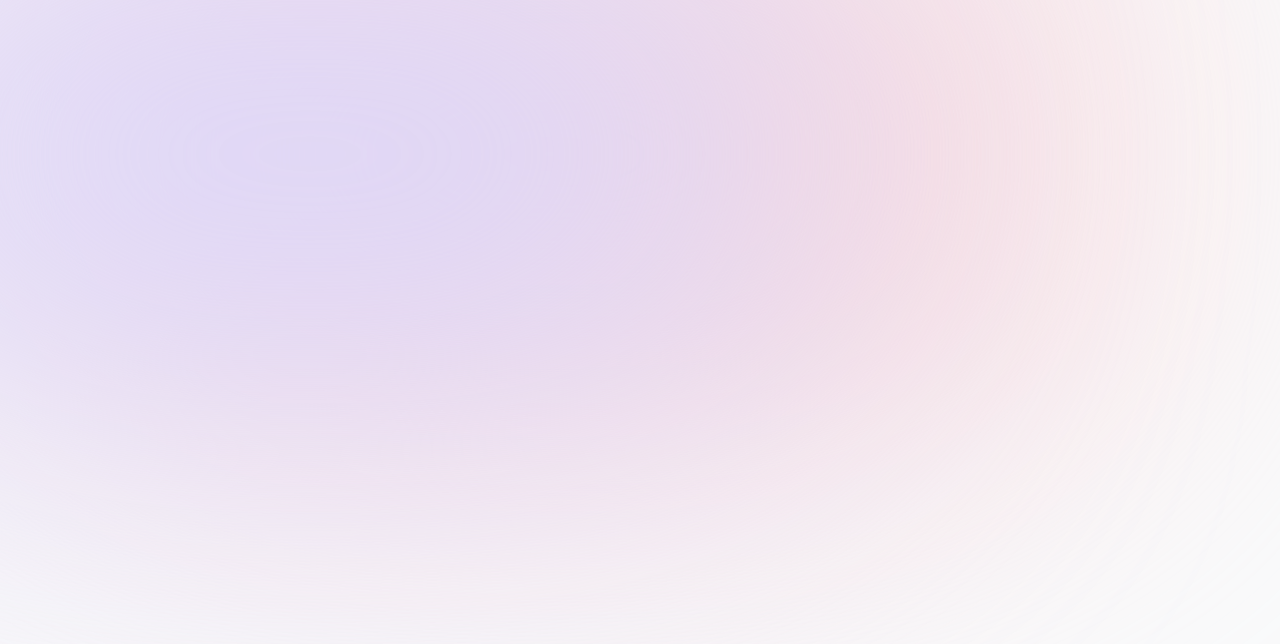
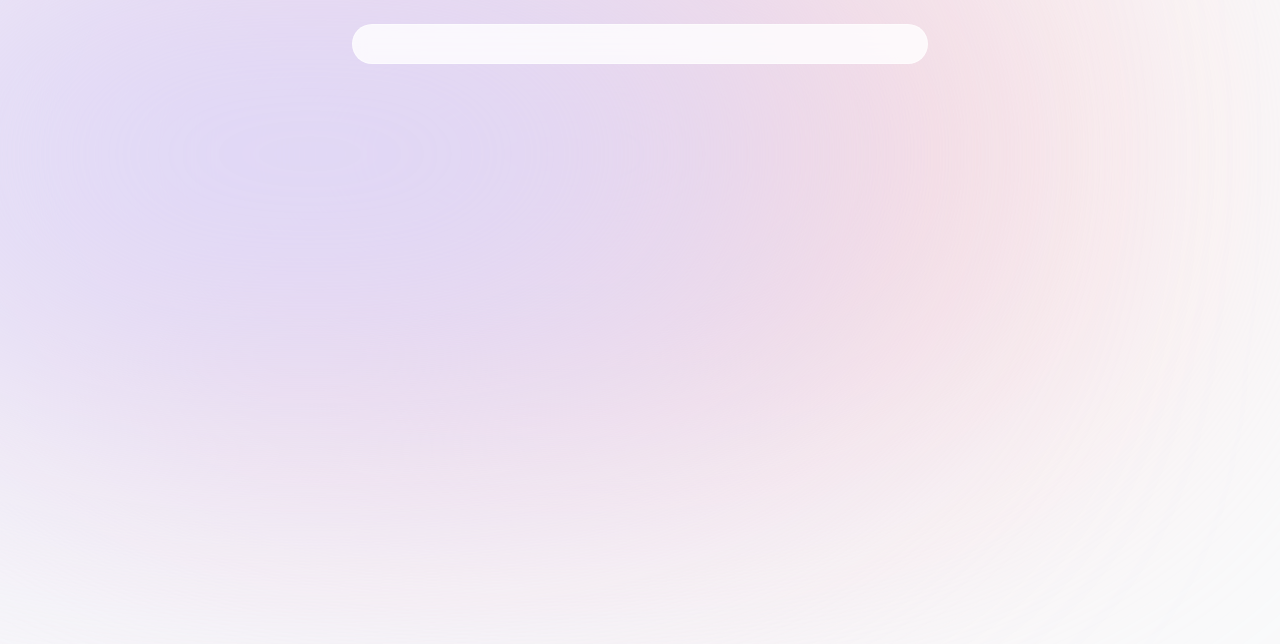
Before and after one commit to snebo/portfolio_v3, a Next.js app: page / in a window 1280 px wide. Shown: the top 644 px of the page. Built offline with nearby package versions, Linux system fonts and the light colour scheme.

Commit message:
add header component

```diff
--- a/app/layout.tsx
+++ b/app/layout.tsx
@@ -1,3 +1,4 @@
+import Header from '@/components/header';
 import type { Metadata } from 'next';
 import { Inter } from 'next/font/google';
 import './globals.css';
@@ -19,6 +20,7 @@
 			<body className={` bg-gray-50 text-gray-950 ${inter.className} relative`}>
 				<div className="bg-[#fbcfd1] -z-10 absolute top-[-6rem] right-[11rem] h-[31.25rem] w-[31.25rem] rounded-full blur-[10rem] sm:w-[68.75rem]"></div>
 				<div className="bg-[#dbd7fb] -z-10 absolute top-[-6rem] left-[-35rem] h-[31.25rem] w-[50rem] rounded-full blur-[10rem] sm:w-[68.75rem] md:left-[-33rem] lg:left-[28rem] xl:left-[-15rem] 2xl:left-[-5rem]"></div>
+				<Header />
 				{children}
 			</body>
 		</html>
--- /dev/null
+++ b/components/header.tsx
@@ -0,0 +1,9 @@
+import React from 'react';
+
+export default function Header() {
+	return (
+		<header className="z-[900] relative">
+			<div className="fixed top-0 left-1/2 -translate-x-1/2 h-[4.5rem] w-full rounded-none border border-white border-opacity-40 bg-white bg-opacity-80 shadow-black/[0.3] backdrop-blur-[0.5rem] sm:top-6 sm:h-[2.5rem] sm:w-[36rem] sm:rounded-full"></div>
+		</header>
+	);
+}
```
